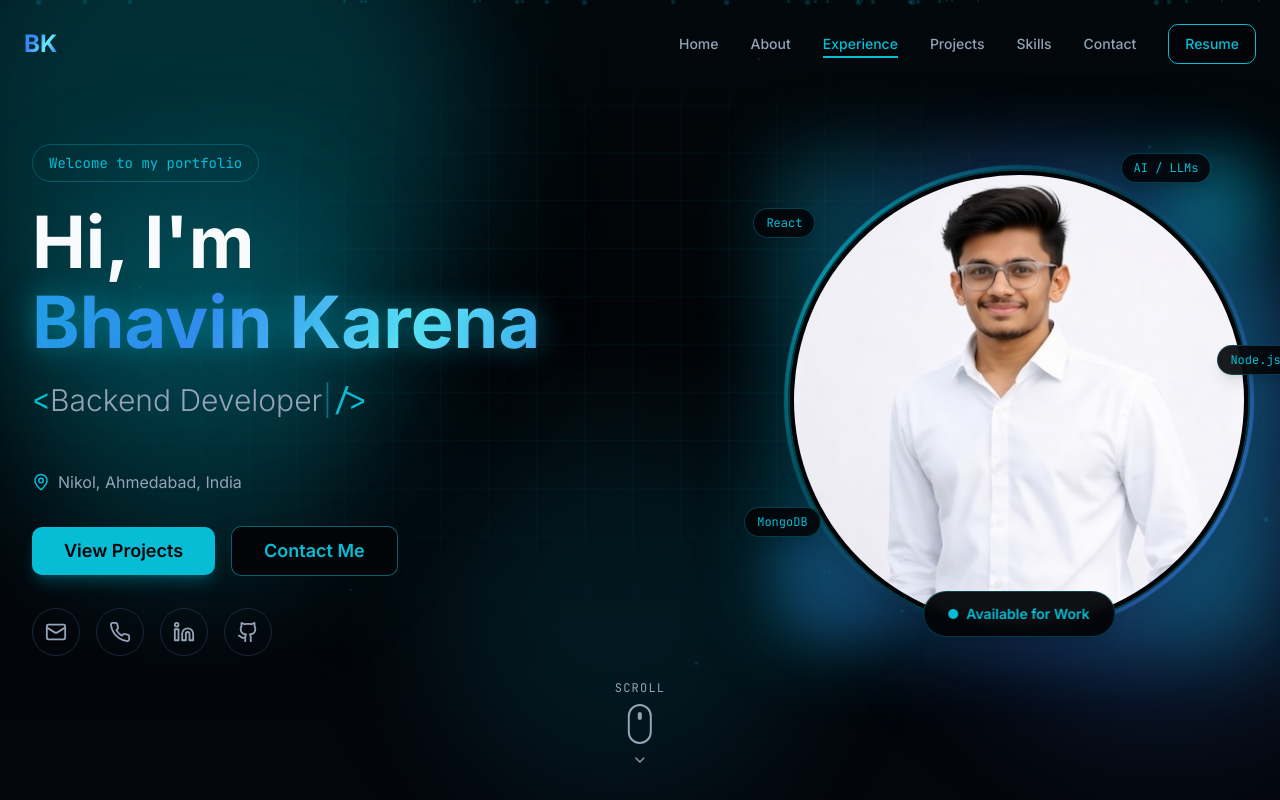
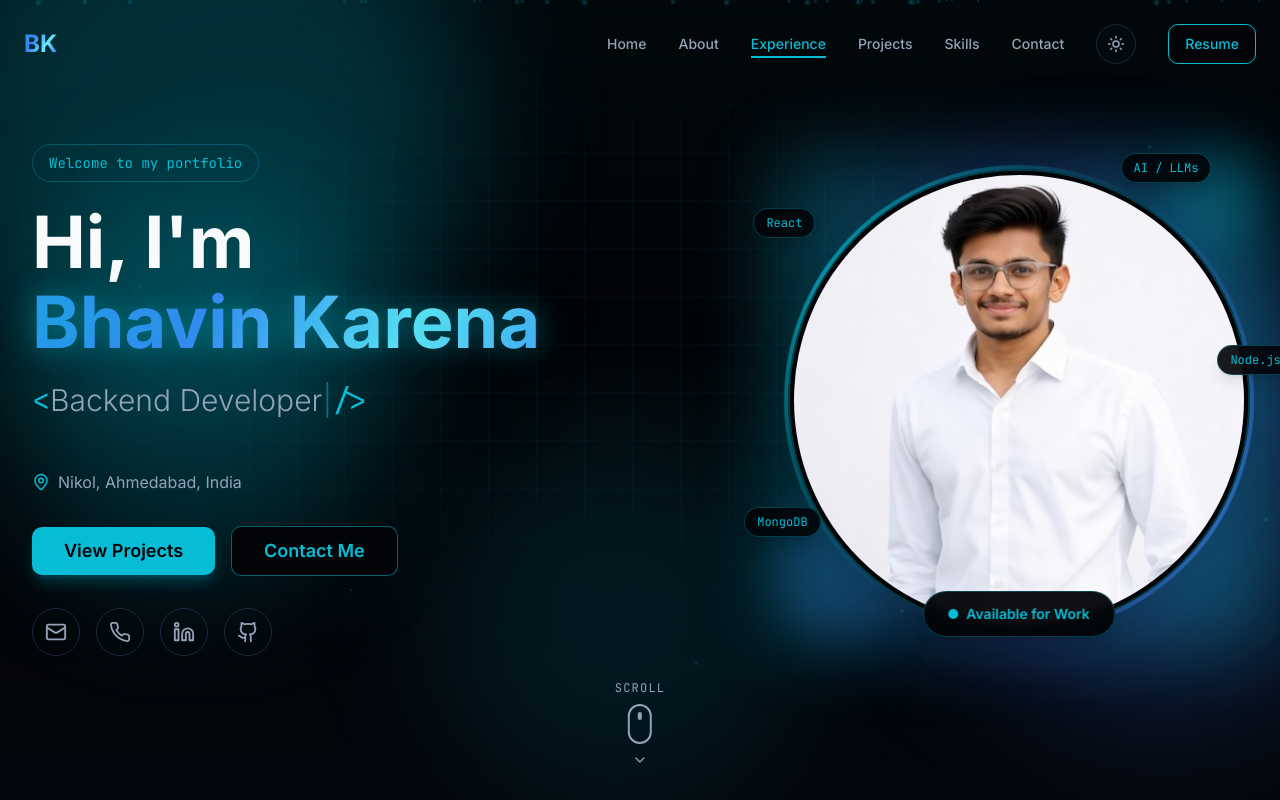
Before and after one commit to bhavinkarena/Portfolio, a React (Vite) app: page / in a window 1280 px wide. Shown: the top 800 px of the page. Built offline with nearby package versions, Linux system fonts and the light colour scheme.

Commit message:
Add mode

```diff
--- a/src/App.jsx
+++ b/src/App.jsx
@@ -1,3 +1,4 @@
+import { ThemeProvider } from "next-themes";
 import { Toaster } from "@/components/ui/toaster";
 import { Toaster as Sonner } from "@/components/ui/sonner";
 import { TooltipProvider } from "@/components/ui/tooltip";
@@ -9,6 +10,12 @@ import NotFound from "./pages/NotFound";
 const queryClient = new QueryClient();
 
 const App = () => (
+  <ThemeProvider
+    attribute="class"
+    defaultTheme="dark"
+    enableSystem={false}
+    disableTransitionOnChange
+  >
     <QueryClientProvider client={queryClient}>
       <TooltipProvider>
         <Toaster />
@@ -21,6 +28,7 @@ const App = () => (
         </BrowserRouter>
       </TooltipProvider>
     </QueryClientProvider>
+  </ThemeProvider>
 );
 
 export default App;
--- a/src/components/Navbar.jsx
+++ b/src/components/Navbar.jsx
@@ -1,6 +1,7 @@
 import { useState, useEffect } from 'react';
 import { Menu, X } from 'lucide-react';
 import { Button } from '@/components/ui/button';
+import ThemeToggle from '@/components/ThemeToggle';
 
 const navLinks = [
   { name: 'Home', href: '#home' },
@@ -88,6 +89,7 @@ const Navbar = () => {
                 </a>
               );
             })}
+            <ThemeToggle />
             <Button
               variant="outline"
               className="border-primary text-primary hover:bg-primary hover:text-primary-foreground transition-all duration-300"
@@ -97,13 +99,17 @@ const Navbar = () => {
             </Button>
           </div>
 
-          {/* Mobile Menu Button */}
-          <button
-            className="md:hidden text-foreground z-50 relative"
-            onClick={() => setIsMobileMenuOpen(!isMobileMenuOpen)}
-          >
-            {isMobileMenuOpen ? <X size={24} /> : <Menu size={24} />}
-          </button>
+          {/* Mobile controls */}
+          <div className="md:hidden flex items-center gap-3 z-50 relative">
+            <ThemeToggle />
+            <button
+              className="text-foreground"
+              onClick={() => setIsMobileMenuOpen(!isMobileMenuOpen)}
+              aria-label="Toggle menu"
+            >
+              {isMobileMenuOpen ? <X size={24} /> : <Menu size={24} />}
+            </button>
+          </div>
         </div>
       </nav>
 
--- /dev/null
+++ b/src/components/ThemeToggle.jsx
@@ -0,0 +1,42 @@
+import { useEffect, useState } from 'react';
+import { Moon, Sun } from 'lucide-react';
+import { useTheme } from 'next-themes';
+
+const ThemeToggle = ({ className = '' }) => {
+  const { theme, setTheme } = useTheme();
+  const [mounted, setMounted] = useState(false);
+
+  useEffect(() => setMounted(true), []);
+
+  const isDark = theme !== 'light';
+
+  return (
+    <button
+      type="button"
+      onClick={() => setTheme(isDark ? 'light' : 'dark')}
+      aria-label={`Switch to ${isDark ? 'light' : 'dark'} mode`}
+      title={`Switch to ${isDark ? 'light' : 'dark'} mode`}
+      className={`relative w-10 h-10 rounded-full border border-border hover:border-primary bg-card/50 backdrop-blur flex items-center justify-center text-muted-foreground hover:text-primary transition-all duration-300 overflow-hidden group ${className}`}
+    >
+      {/* Glow on hover */}
+      <span className="absolute inset-0 rounded-full bg-primary/10 opacity-0 group-hover:opacity-100 transition-opacity duration-300" />
+
+      {/* Sun (shown in dark mode -> click to go light) */}
+      <Sun
+        size={18}
+        className={`absolute transition-all duration-500 ${
+          mounted && isDark ? 'opacity-100 rotate-0 scale-100' : 'opacity-0 -rotate-90 scale-0'
+        }`}
+      />
+      {/* Moon (shown in light mode -> click to go dark) */}
+      <Moon
+        size={18}
+        className={`absolute transition-all duration-500 ${
+          mounted && !isDark ? 'opacity-100 rotate-0 scale-100' : 'opacity-0 rotate-90 scale-0'
+        }`}
+      />
+    </button>
+  );
+};
+
+export default ThemeToggle;
--- a/src/index.css
+++ b/src/index.css
@@ -68,6 +68,57 @@
     --sidebar-border: 217 33% 17%;
     --sidebar-ring: 187 94% 43%;
   }
+
+  /* ☀️ Light theme overrides */
+  .light {
+    --background: 210 40% 98%;
+    --foreground: 222 47% 11%;
+
+    --card: 0 0% 100%;
+    --card-foreground: 222 47% 11%;
+
+    --popover: 0 0% 100%;
+    --popover-foreground: 222 47% 11%;
+
+    --primary: 187 80% 38%;
+    --primary-foreground: 0 0% 100%;
+
+    --secondary: 217 91% 53%;
+    --secondary-foreground: 0 0% 100%;
+
+    --muted: 210 40% 93%;
+    --muted-foreground: 215 16% 42%;
+
+    --accent: 217 91% 53%;
+    --accent-foreground: 0 0% 100%;
+
+    --border: 214 32% 87%;
+    --input: 214 32% 87%;
+    --ring: 187 80% 38%;
+
+    --cyan: 187 80% 38%;
+    --cyan-glow: 187 80% 45%;
+    --navy: 210 40% 90%;
+    --navy-light: 210 40% 96%;
+    --slate-dark: 210 40% 98%;
+
+    --gradient-hero: linear-gradient(180deg, hsl(210 40% 99%) 0%, hsl(210 40% 96%) 100%);
+    --gradient-card: linear-gradient(145deg, hsl(0 0% 100%) 0%, hsl(210 40% 98%) 100%);
+    --gradient-glow: radial-gradient(ellipse at center, hsl(187 80% 38% / 0.12) 0%, transparent 70%);
+
+    --shadow-glow: 0 0 40px hsl(187 80% 38% / 0.25);
+    --shadow-card: 0 10px 40px -10px hsl(222 47% 30% / 0.15);
+    --shadow-hover: 0 20px 60px -15px hsl(187 80% 38% / 0.3);
+
+    --sidebar-background: 0 0% 100%;
+    --sidebar-foreground: 222 47% 11%;
+    --sidebar-primary: 187 80% 38%;
+    --sidebar-primary-foreground: 0 0% 100%;
+    --sidebar-accent: 210 40% 93%;
+    --sidebar-accent-foreground: 222 47% 11%;
+    --sidebar-border: 214 32% 87%;
+    --sidebar-ring: 187 80% 38%;
+  }
 }
 
 @layer base {
@@ -85,6 +136,7 @@
     font-family: var(--font-sans);
     overflow-x: hidden;
     max-width: 100vw;
+    transition: background-color 0.4s ease, color 0.4s ease;
   }
 
   ::selection {
@@ -97,6 +149,9 @@
   }
   ::-webkit-scrollbar-track {
     background: hsl(222 47% 4%);
+  }
+  .light::-webkit-scrollbar-track {
+    background: hsl(210 40% 90%);
   }
   ::-webkit-scrollbar-thumb {
     border-radius: 9999px;
```
Lines whose indentation alone changed are shown as unchanged.
